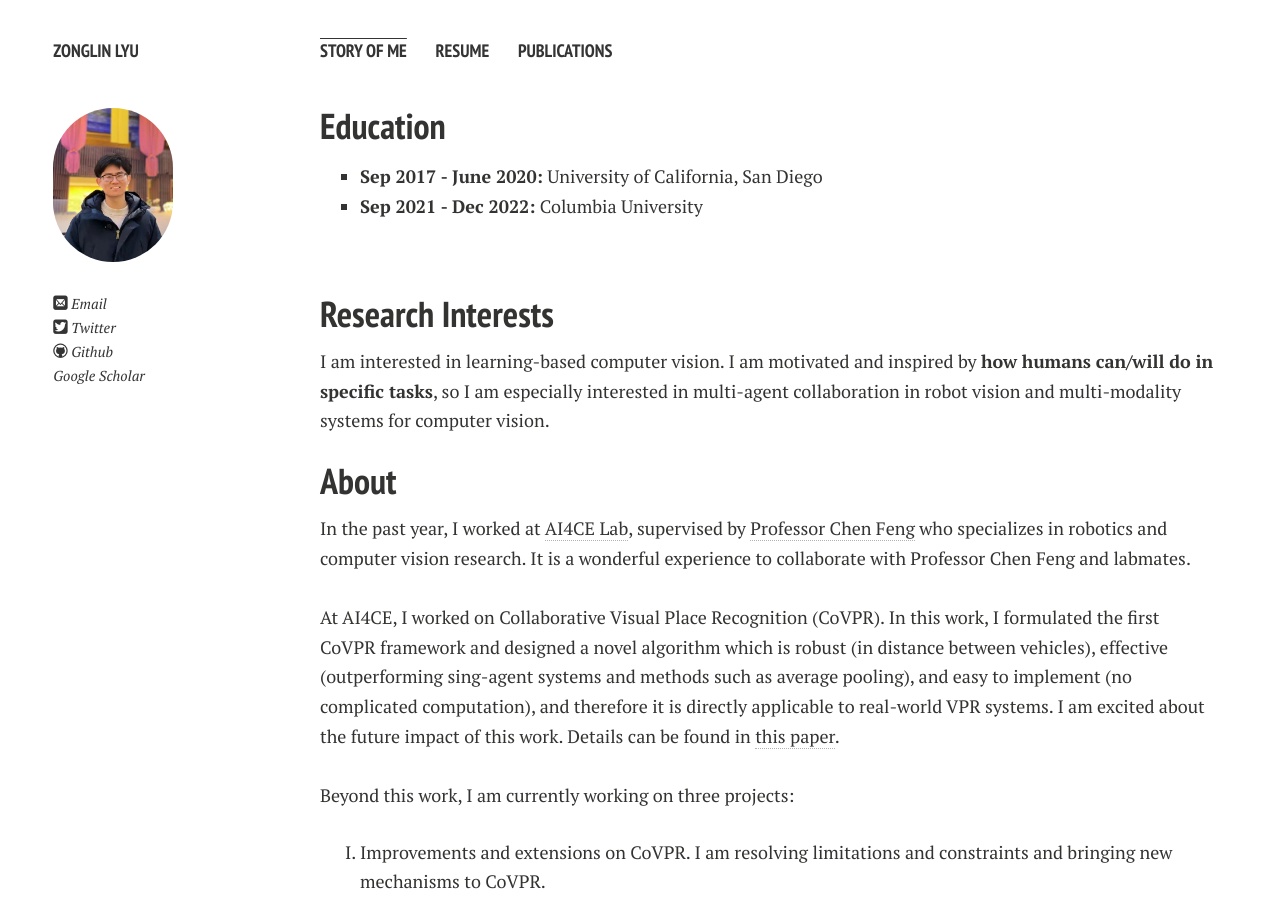
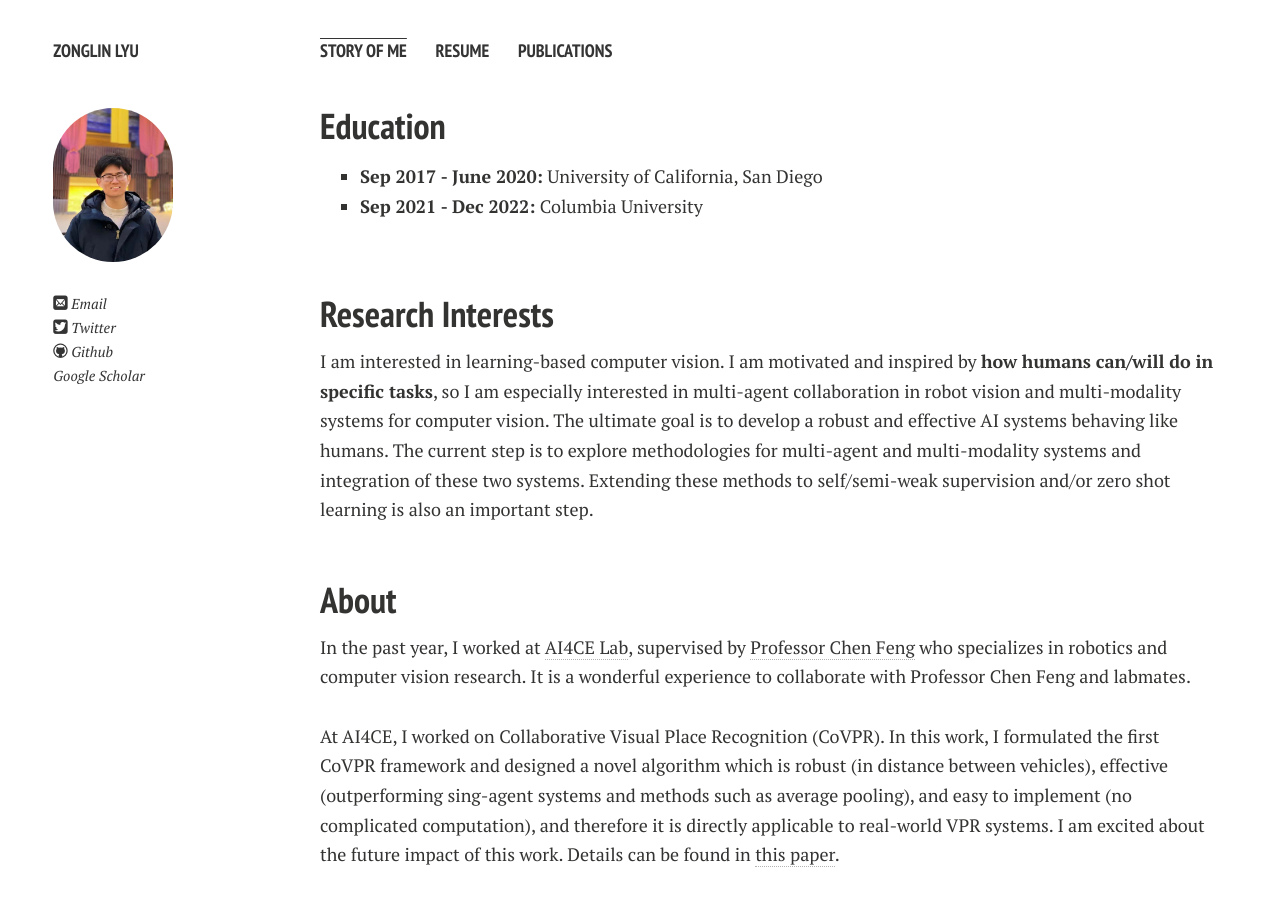
Before and after one commit to ZonglinL/ZonglinL.github.io, a Jekyll site: the page built from index.md, in a window 1280 px wide and 900 px high. Built offline with Jekyll 4.4.1, drawn with Linux system fonts in a browser that asks for light colours; nearby versions of some CDN libraries; comment, search, counter and statistics services are not loaded; a style sheet for code colours, icons or effects is not loaded; our own code applies the rules of GitHub Pages for plain Markdown files.

Commit message:
Update index.md

```diff
--- a/index.md
+++ b/index.md
@@ -11,7 +11,8 @@ layout: page
 
 ## Research Interests
 
-I am interested in learning-based computer vision. I am motivated and inspired by **how humans can/will do in specific tasks**, so I am especially interested in multi-agent collaboration in robot vision and multi-modality systems for computer vision.
+I am interested in learning-based computer vision. I am motivated and inspired by **how humans can/will do in specific tasks**, so I am especially interested in multi-agent collaboration in robot vision and multi-modality systems for computer vision. The ultimate goal is to develop a robust and effective AI systems behaving like humans. The current step is to explore methodologies for multi-agent and multi-modality systems and integration of these two systems. Extending these methods to self/semi-weak supervision and/or zero shot learning is also an important step.
+
 <br>
 
 ## About
```
